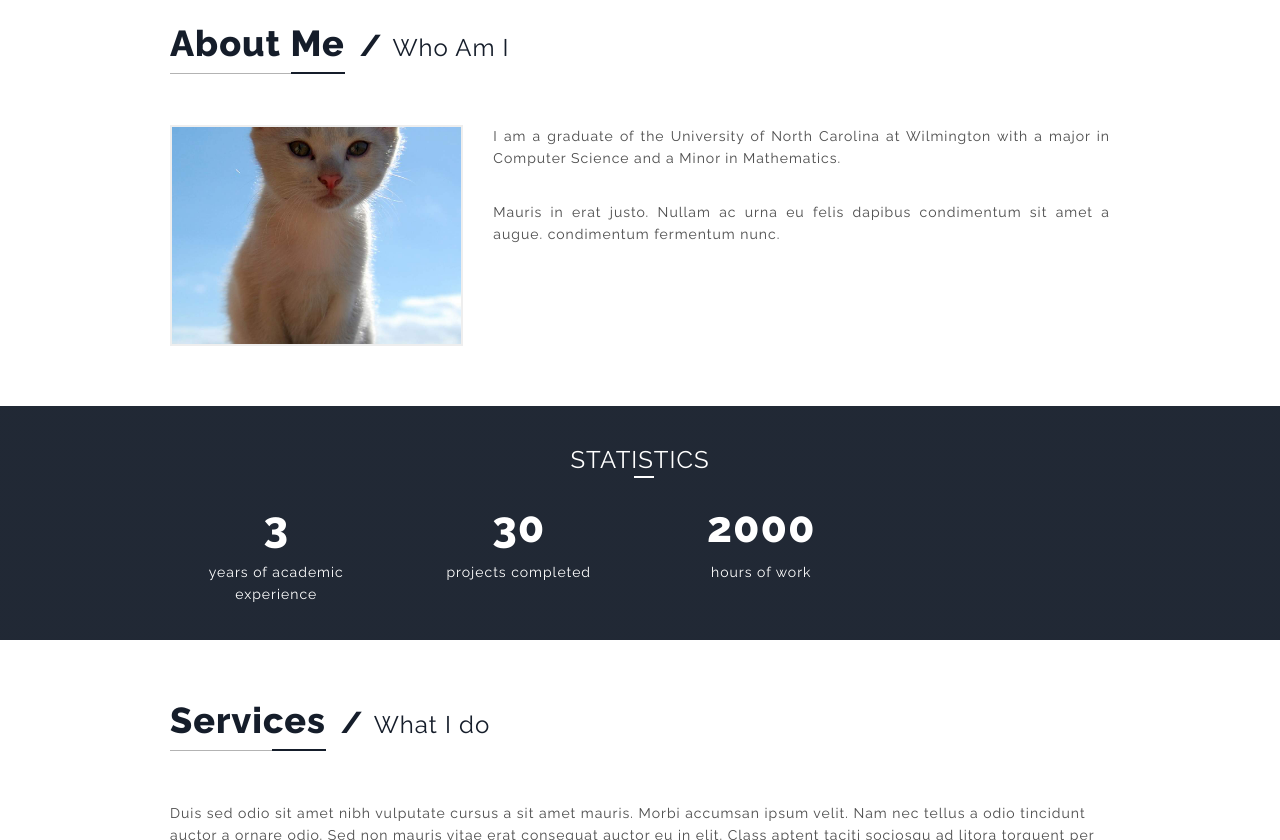
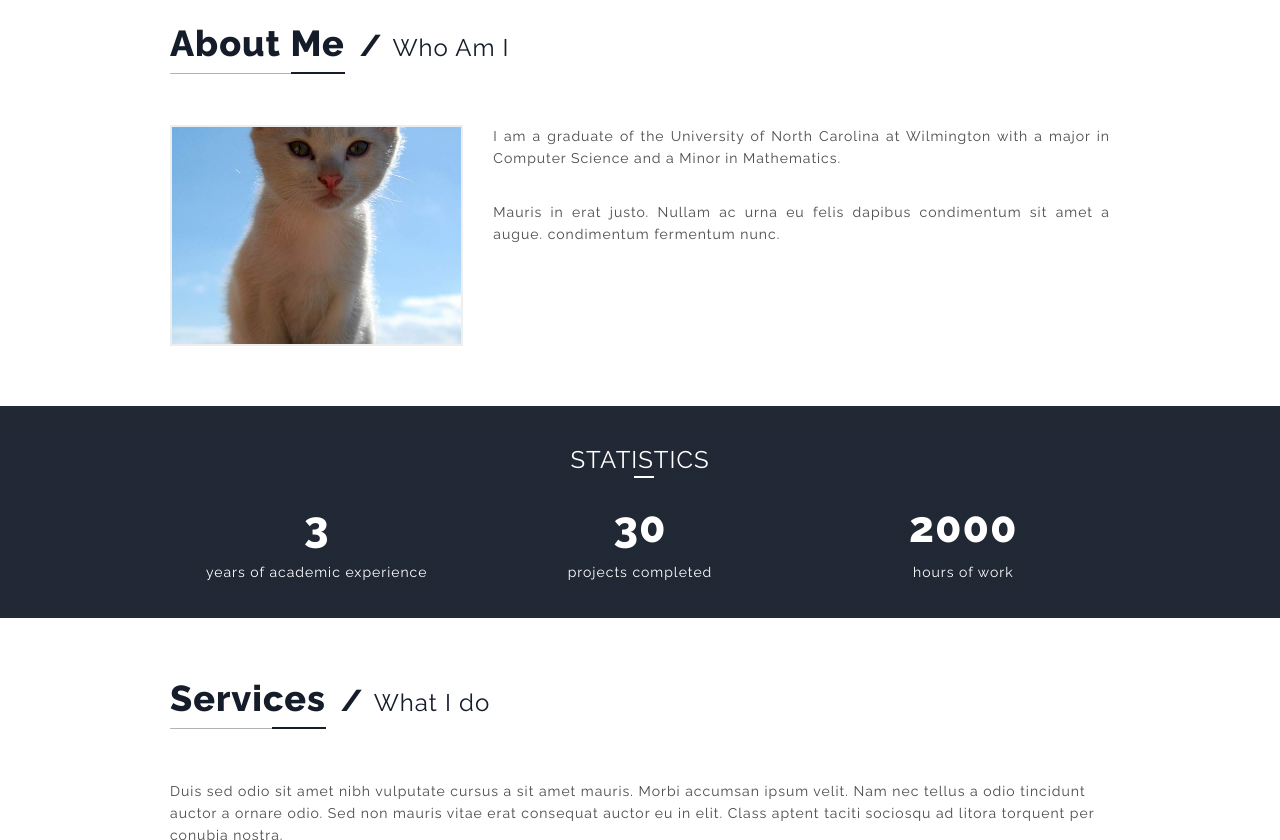
Before and after one commit to dcs4412/devinsimpson, a plain HTML site: page index.html in a window 1280 px wide. Shown: the part 970-1810 px from the top of the page. Drawn offline with Linux system fonts and the light colour scheme; some packages are replaced by stand-ins of ours; a script that the page names is missing.

Commit message:
fixed statistic aligment

```diff
--- a/index.html
+++ b/index.html
@@ -93,15 +93,15 @@
 				<div class="container">
 					<h3 class="title">Statistics</h3>
 					<div class="row desc">
-						<div class="col-md-3 col-sm-3 col-xs-6">
+						<div class="col-md-4 col-sm-4 col-xs-12">
 							<span class="num">3</span>
 							<span>years of academic experience</span>
 						</div>
-						<div class="col-md-3 col-sm-3 col-xs-6">
+						<div class="col-md-4 col-sm-4 col-xs-12">
 							<span class="num">30</span>
 							<span>projects completed</span>
 						</div>
-						<div class="col-md-3 col-sm-3 col-xs-6">
+						<div class="col-md-4 col-sm-4 col-xs-12">
 							<span class="num">2000</span>
 							<span>hours of work</span>
 						</div>
```
